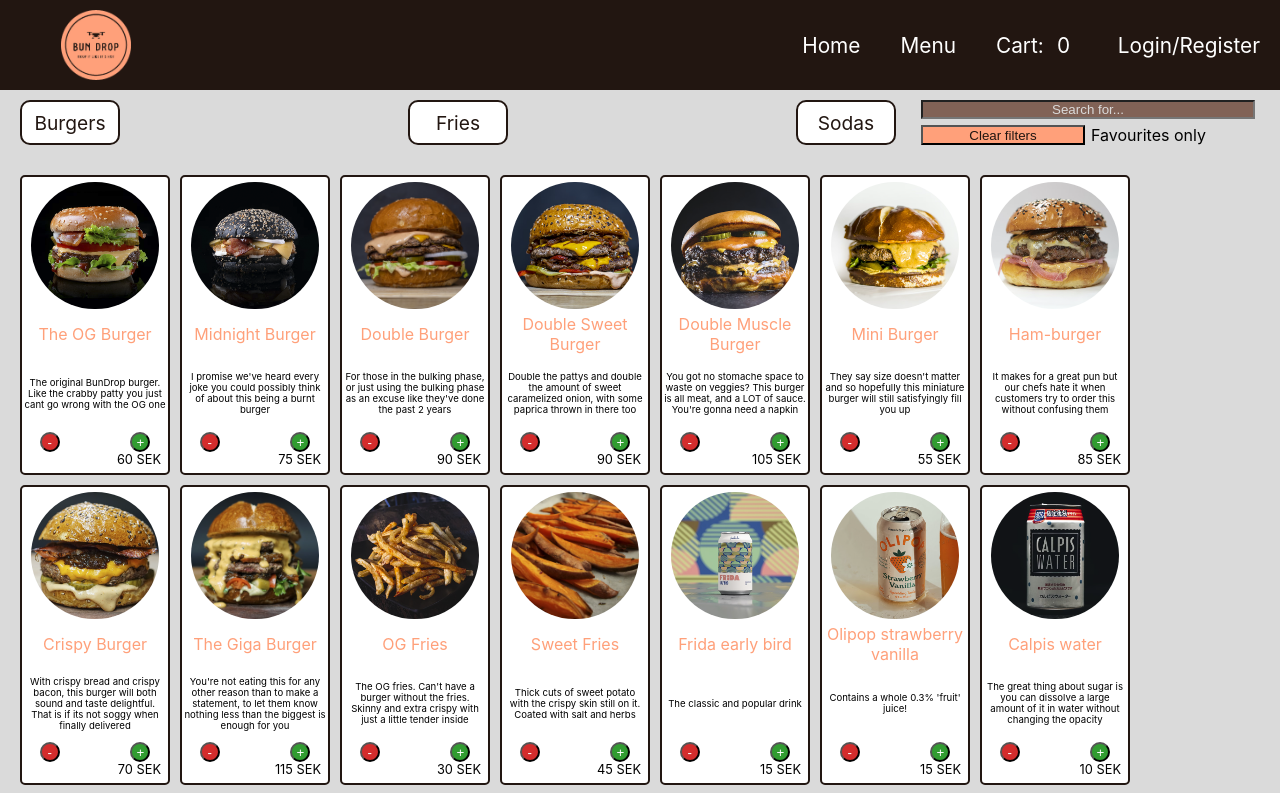
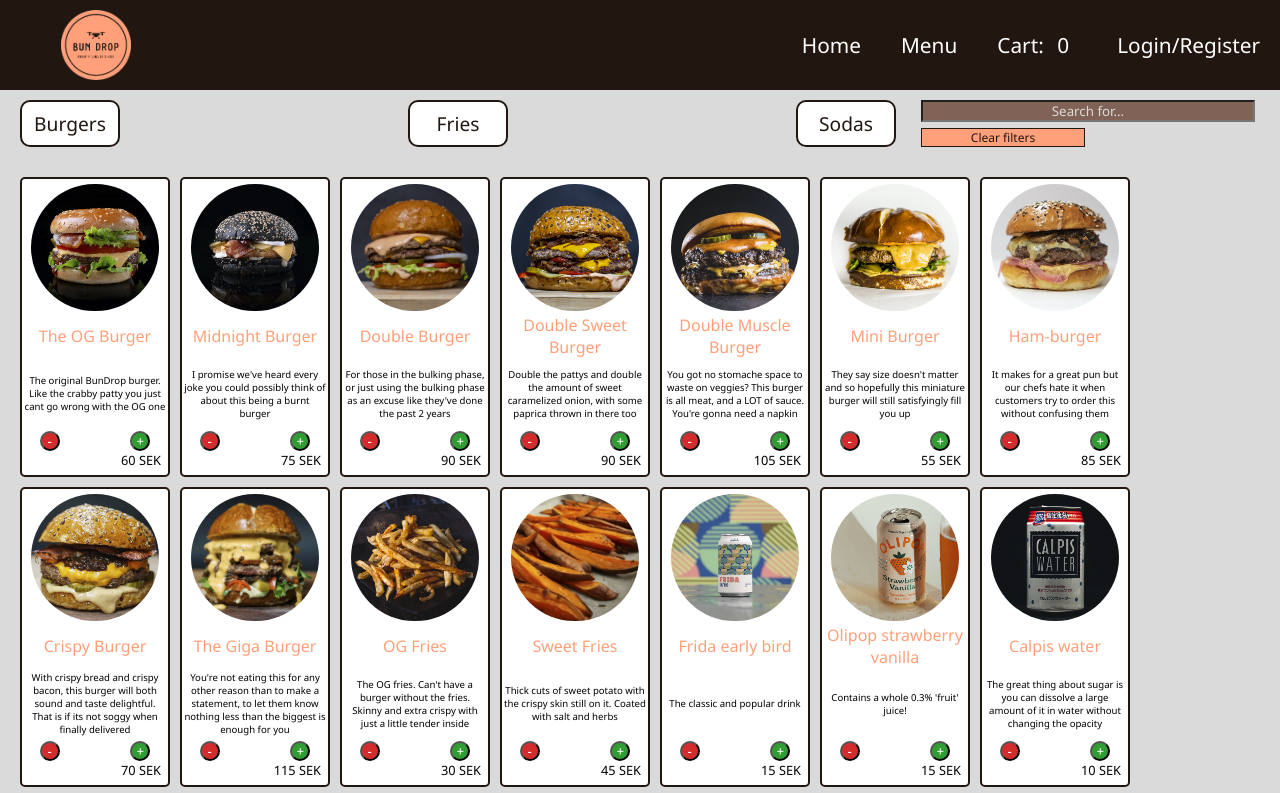
Before and after one commit to Daniel-Shahne/bundrop, a React (Create React App) app: page /menu in a window 1280 px wide. Shown: the top 793 px of the page. Built offline with nearby package versions, Linux system fonts and the light colour scheme; data requests are answered from the project's data file.

Commit message:
All filtering and clearing functional
The UI elements are almost fully styled and the filtering/clearing filters is fully functional. I think im finally done with menu page, unless there is some styling to be finally made after everything else is done.

```diff
--- a/src/App.css
+++ b/src/App.css
@@ -3,4 +3,5 @@
 * {
   margin: 0px;
   padding: 0px;
+  font-family: "Segoe UI", Tahoma, Geneva, Verdana, sans-serif;
 }
--- a/src/pages/menupage/MenuPage.jsx
+++ b/src/pages/menupage/MenuPage.jsx
@@ -37,6 +37,33 @@ function MenuPage() {
 
   function handleFavouritesSearchToggle() {
     setSearchFavourites((prevState) => !prevState);
+  }
+
+  function clearFilters() {
+    // // Sets search categories all to false
+    setSearchCategories(() => ({
+      sodas: false,
+      burgers: false,
+      fries: false,
+    }));
+    // Unchecks all the checkboxes for category filtering
+    var checkboxes = document.querySelectorAll(".foodCategoryCB");
+    for (var i = 0; i < checkboxes.length; i++) {
+      checkboxes[i].checked = false;
+    }
+
+    // Sets favourites only filtering to false
+    setSearchFavourites(() => false);
+    // Unchecks favourites only checkbox, but only if user
+    // is logged in since the element doesnt exist otherwise
+    if (user !== null) {
+      document.getElementById("favouritesCB").checked = false;
+    }
+
+    // Sets searchTerm to an empty string
+    setSearchTerm(() => "");
+    // Clears search term input
+    document.getElementById("searchInput").value = "";
   }
 
   // useEffect(() => {
@@ -101,19 +128,25 @@ function MenuPage() {
                 placeholder="Search for..."
                 onChange={(event) => handleSearchInputChange(event)}
               />
-              <button id="searchClearFilters" className="searchButton">
+              <button
+                id="searchClearFilters"
+                className="searchButton"
+                onClick={clearFilters}
+              >
                 Clear filters
               </button>
-              <div id="favouritesRadioContainer">
+              {user && (
+                <div id="favouritesRadioContainer" className="searchButton">
                   <input
                     type="checkbox"
                     id="favouritesCB"
                     onChange={handleFavouritesSearchToggle}
                   />
-                <label htmlFor="favouritesCB">
+                  <label htmlFor="favouritesCB" id="favOnlyTextLabel">
                     <span>Favourites only</span>
                   </label>
                 </div>
+              )}
             </div>
           </div>
           <div id="foodCardItemsGrid">
--- a/src/pages/menupage/menupage.css
+++ b/src/pages/menupage/menupage.css
@@ -36,8 +36,12 @@
   color: var(--tertiary-color);
 }
 .searchButton {
+  box-sizing: border-box;
   background-color: var(--primary-color);
   color: var(--secondary-color);
+  border: solid var(--secondary-color) 1.5px;
+  font-size: 0.75rem;
+  font-weight: normal;
 }
 
 #foodCategoriesList {
@@ -112,3 +116,25 @@ input[type="checkbox"] {
   flex-direction: column;
   justify-content: stretch;
 }
+
+#favOnlyTextLabel {
+  display: flex;
+  justify-content: center;
+  align-items: center;
+  transition: all 100ms ease-in-out;
+}
+#favOnlyTextLabel span {
+  font-size: inherit;
+}
+#favouritesCB:checked + #favOnlyTextLabel {
+  background-color: var(--quaternary-color);
+  border: solid var(--almost-white) 1.5px;
+  color: var(--almost-white);
+}
+/* Prevents category text highlight on double click */
+#favOnlyTextLabel {
+  -webkit-user-select: none; /* Safari */
+  -moz-user-select: none; /* Firefox */
+  -ms-user-select: none; /* IE10+/Edge */
+  user-select: none; /* Standard */
+}
```
Lines whose indentation alone changed are shown as unchanged.
